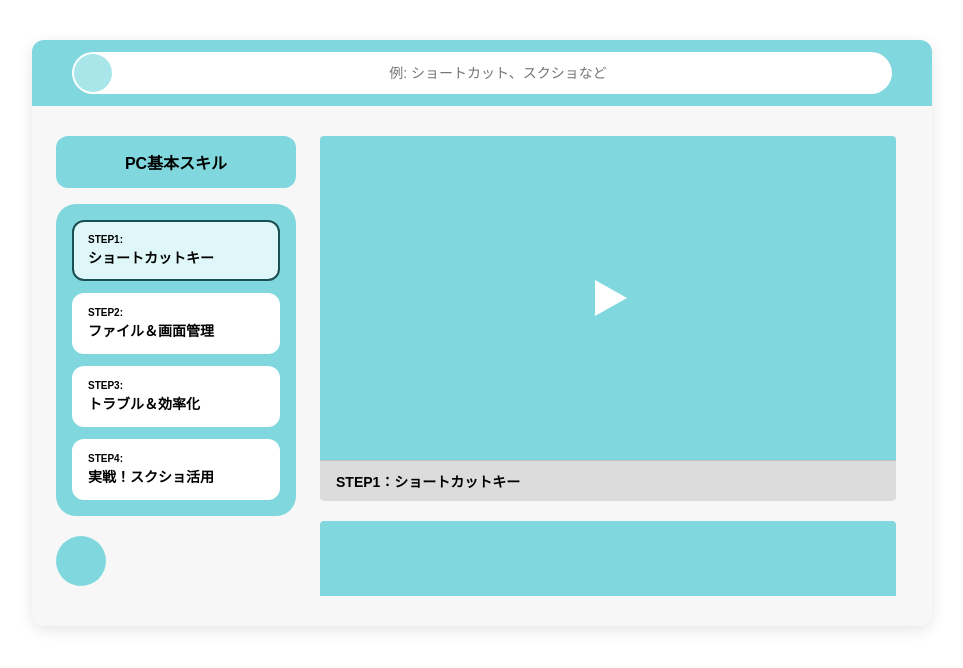
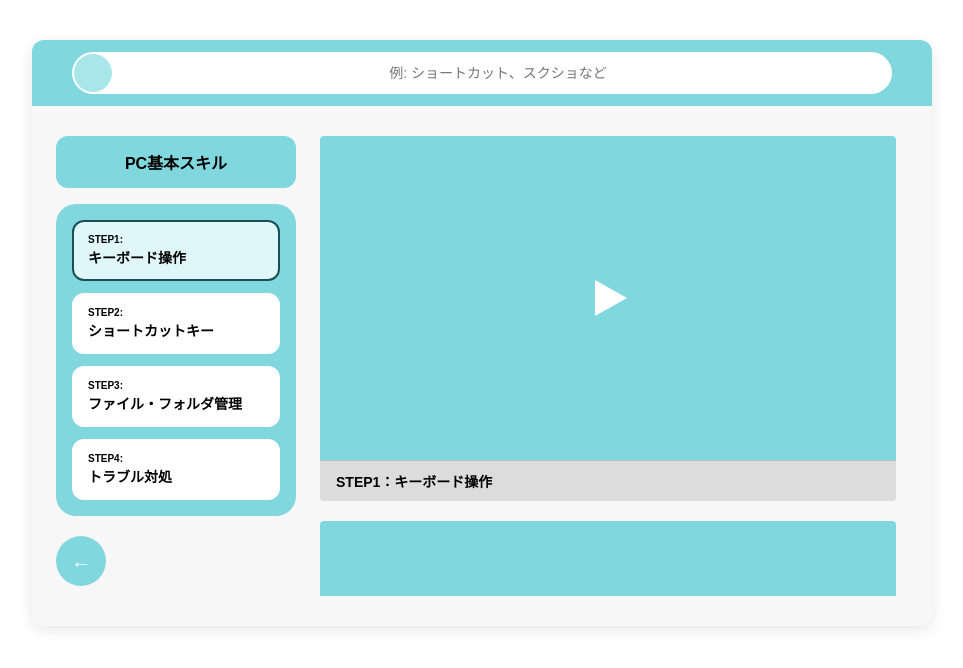
Before and after one commit to haharu22/PC-, a Vue app in the folder 4.ソースコード/2group/: page / in a window 1280 px wide. Shown: the top 668 px of the page, without its empty margins (158-1121 px from the left). Built offline with nearby package versions, Linux system fonts and the light colour scheme.

Commit message:
へんこう

```diff
--- a/4.ソースコード/2group/src/components/main.vue
+++ b/4.ソースコード/2group/src/components/main.vue
@@ -20,35 +20,33 @@
 
         <div class="steps-container">
           <!-- STEP 1 -->
-          <div class="step-card" :class="{ active: currentStep === 1 }" @click="scrollToStep(1)">
+          <div class="step-card" :class="{ active: currentStep === 1 }" @click="scroll(1)">
             <div class="step-label">STEP1:</div>
+            <div class="step-title">キーボード操作</div>
+          </div>
+
+          <!-- STEP 2 -->
+          <div class="step-card" :class="{ active: currentStep === 2 }" @click="scroll(2)">
+            <div class="step-label">STEP2:</div>
             <div class="step-title">ショートカットキー</div>
           </div>
 
-          <!-- STEP 2 -->
-          <div class="step-card" :class="{ active: currentStep === 2 }" @click="scrollToStep(2)">
-            <div class="step-label">STEP2:</div>
-            <div class="step-title">ファイル＆画面管理</div>
-          </div>
-
           <!-- STEP 3 -->
-          <div class="step-card" :class="{ active: currentStep === 3 }" @click="scrollToStep(3)">
+          <div class="step-card" :class="{ active: currentStep === 3 }" @click="scroll(3)">
             <div class="step-label">STEP3:</div>
-            <div class="step-title">トラブル＆効率化</div>
+            <div class="step-title">ファイル・フォルダ管理</div>
           </div>
 
           <!-- STEP 4 -->
-          <div class="step-card" :class="{ active: currentStep === 4 }" @click="scrollToStep(4)">
+          <div class="step-card" :class="{ active: currentStep === 4 }" @click="scroll(4)">
             <div class="step-label">STEP4:</div>
-            <div class="step-title">実戦！スクショ活用</div>
+            <div class="step-title">トラブル対処</div>
           </div>
         </div>
 
         <!-- 戻るボタン -->
         <div class="back-button-container">
-          <button class="back-btn">
-            <i class="fa-solid fa-arrow-left"></i>
-          </button>
+          <button class="back-btn">←</button>
         </div>
       </aside>
 
@@ -60,7 +58,7 @@
             <div class="play-icon"></div>
           </div>
           <div class="video-info">
-            <div class="video-title">STEP1：ショートカットキー</div>
+            <div class="video-title">STEP1：キーボード操作</div>
           </div>
         </div>
 
@@ -70,7 +68,7 @@
             <div class="play-icon"></div>
           </div>
           <div class="video-info">
-            <div class="video-title">STEP2：ファイル管理 (Alt + Tab)</div>
+            <div class="video-title">STEP2：ショートカットキー</div>
           </div>
         </div>
 
@@ -80,7 +78,7 @@
             <div class="play-icon"></div>
           </div>
           <div class="video-info">
-            <div class="video-title">STEP3：全選択と上書き保存 (Ctrl + A / S)</div>
+            <div class="video-title">STEP3：ファイル・フォルダ管理</div>
           </div>
         </div>
 
@@ -90,7 +88,7 @@
             <div class="play-icon"></div>
           </div>
           <div class="video-info">
-            <div class="video-title">STEP4：範囲選択と連続コピー</div>
+            <div class="video-title">STEP4：トラブル対処</div>
           </div>
         </div>
       </section>
@@ -108,7 +106,7 @@ export default {
   },
   methods: {
     // スクロール
-    scrollToStep(stepNumber) {
+    scroll(stepNumber) {
       this.currentStep = stepNumber;
       const targetElement = this.$refs[`step${stepNumber}`];
 
```
